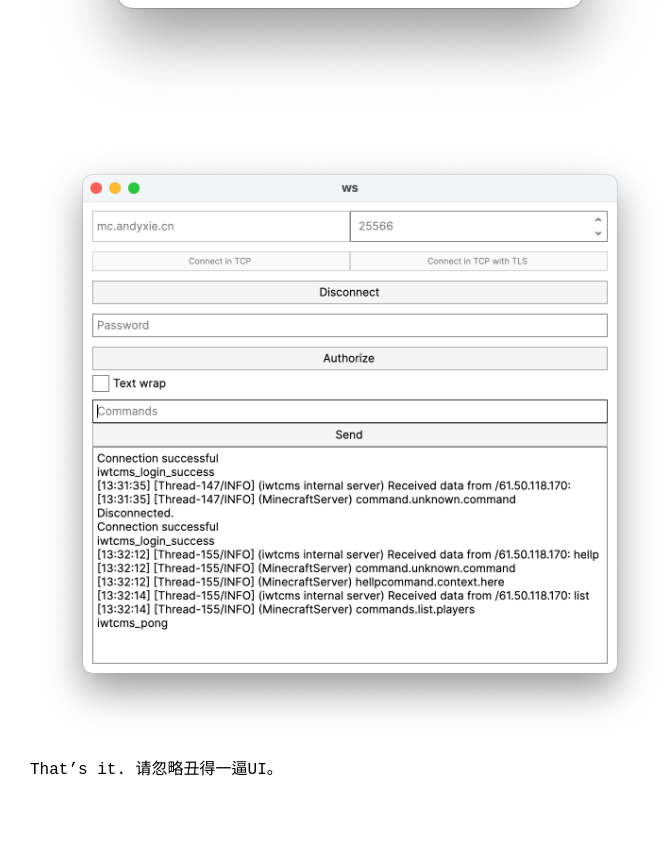
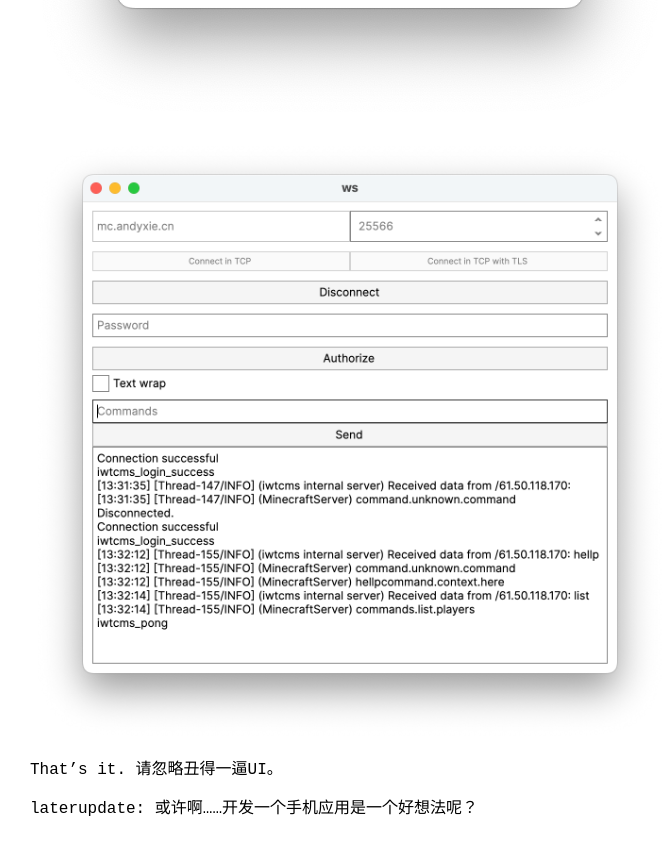
Before and after one commit to AXCWG/axcwg.github.io, a Jekyll site: the page built from _posts/2024-11-07-IWTCMS.md, in a window 1280 px wide and 900 px high, scrolled down 1533 px. Shown: the top 855 px of the window, without its empty margins (290-960 px from the left). Built offline with Jekyll 4.4.1, drawn with Linux system fonts in a browser that asks for light colours; nearby versions of some CDN libraries.

Commit message:
Update 2024-11-07-IWTCMS.md

```diff
--- a/_posts/2024-11-07-IWTCMS.md
+++ b/_posts/2024-11-07-IWTCMS.md
@@ -27,3 +27,6 @@ created-date: 2024-11-07 13:07 +0800
 ![scrshot2](</assets/images/Screenshot 2024-11-07 at 13.32.26.png>)
 
 That's it. 请忽略丑得一逼UI。
+
+
+laterupdate: 或许啊……开发一个手机应用是一个好想法呢？
```
